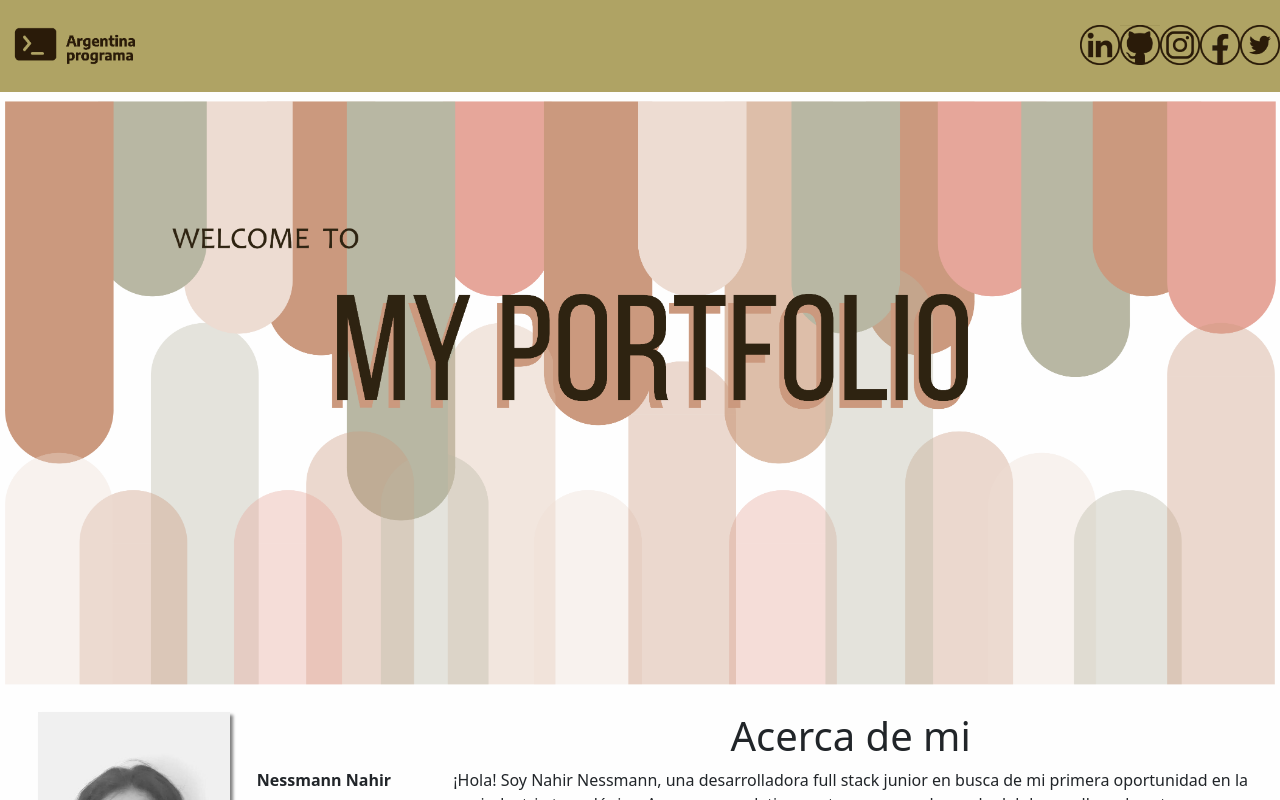
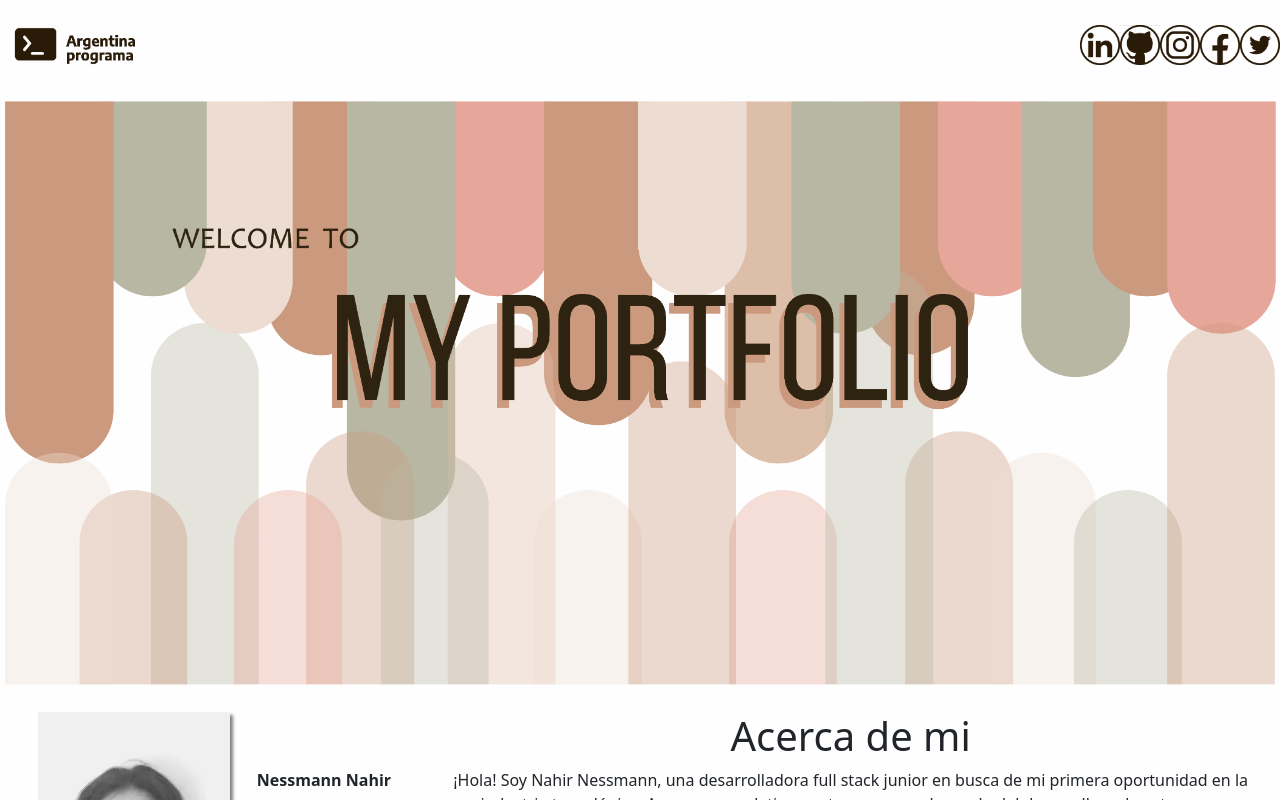
Before and after one commit to NaNessmann/PI_NN, an Angular app in the folder PI_NN/: page / in a window 1280 px wide. Shown: the top 800 px of the page. Built offline with nearby package versions, Linux system fonts and the light colour scheme.

Commit message:
Update header.component.css

```diff
--- a/PI_NN/src/app/components/header/header.component.css
+++ b/PI_NN/src/app/components/header/header.component.css
@@ -1,5 +1,5 @@
 div{
-    background-color: #AFA364;
+    background-color: #fefefe;
 }
 
 app-social{
```
